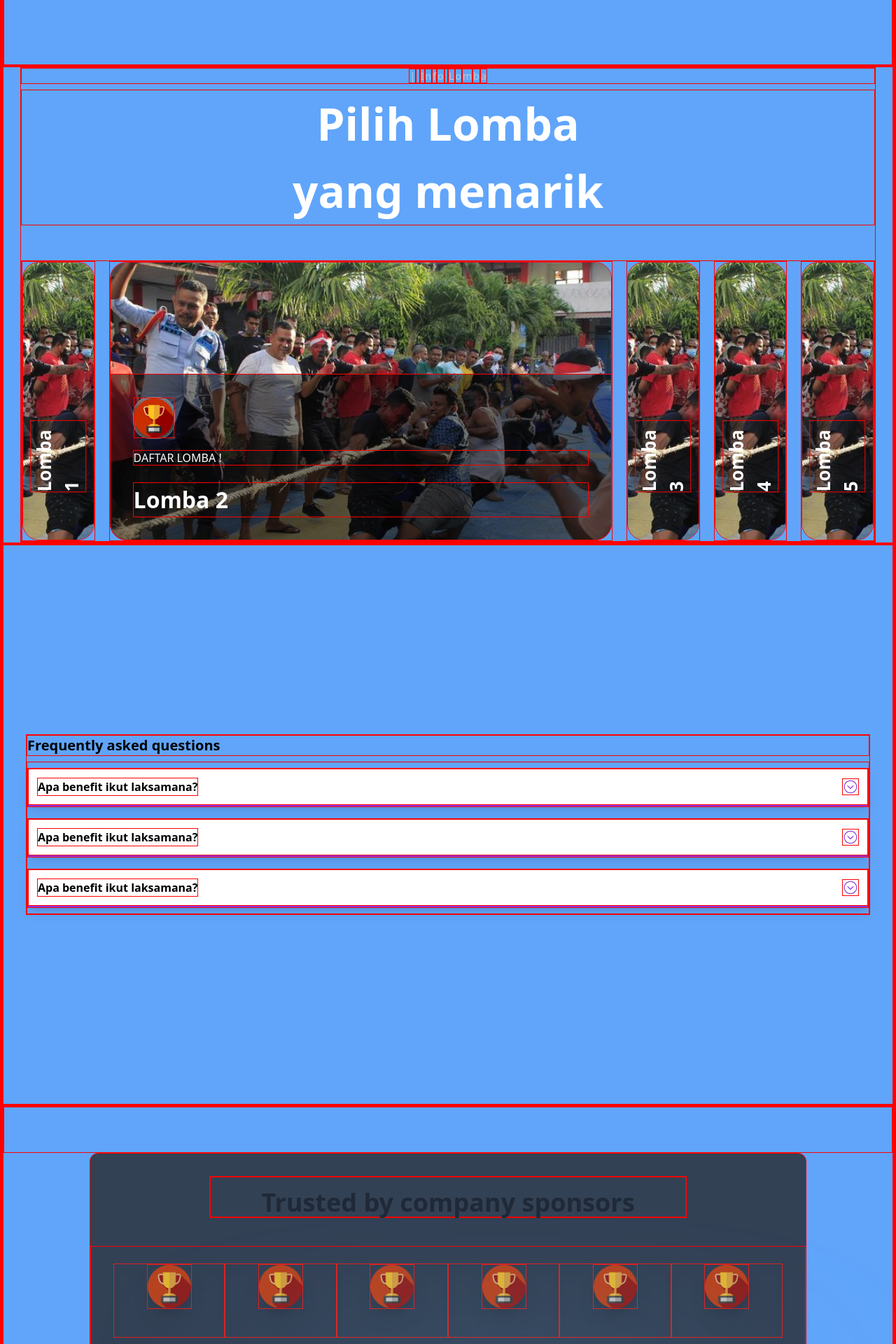
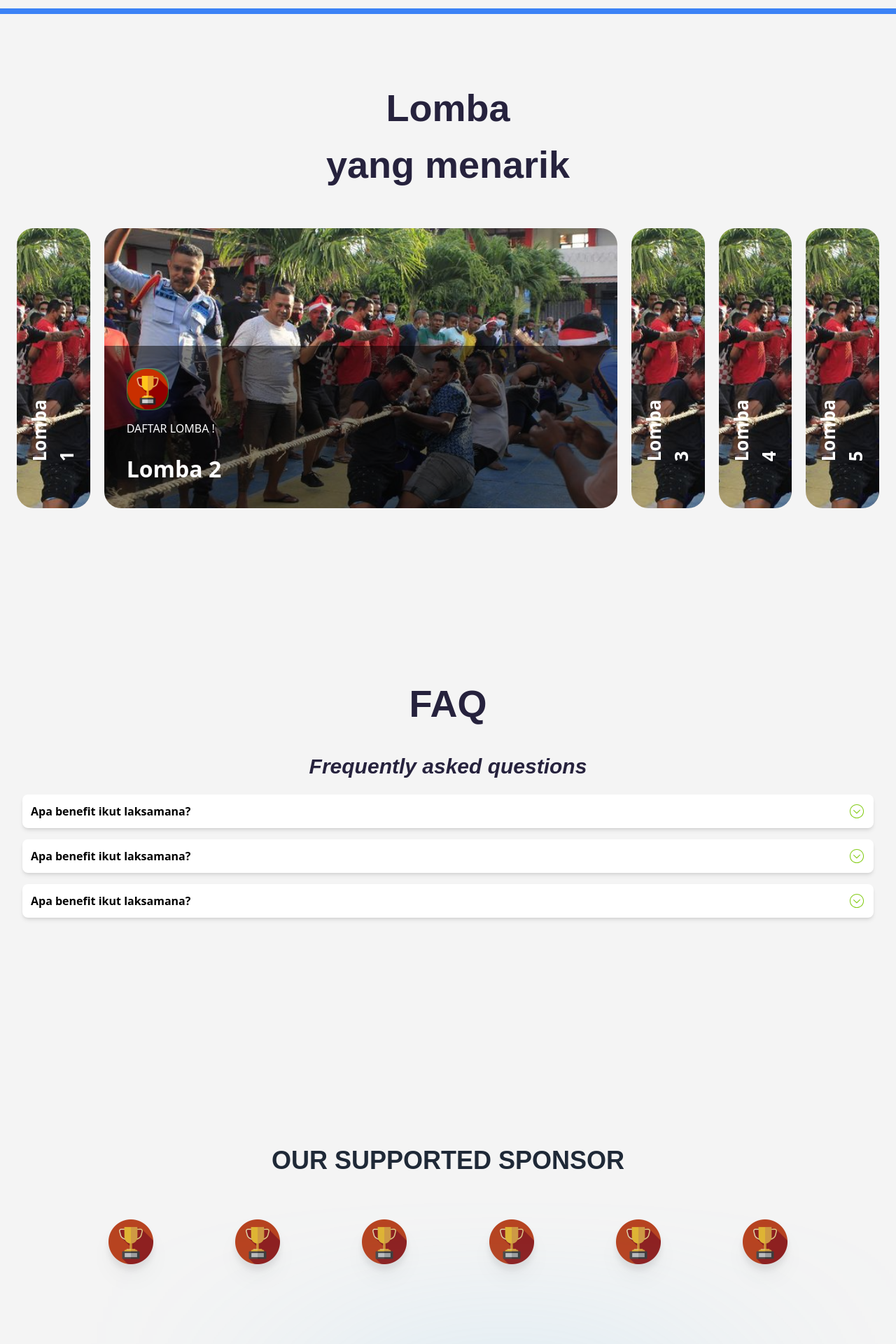
Before and after one commit to Ramasanjaya22/laksamanaugm23-landing, a Next.js app: page / in a window 1280 px wide. Shown: the part 780-2700 px from the top of the page at 70% size. Built offline with nearby package versions, Linux system fonts and the light colour scheme.

Commit message:
fixing layout

```diff
--- a/app/page.js
+++ b/app/page.js
@@ -15,7 +15,8 @@ export default function Home() {
   return (
     <>
       <motion.div className="progress-bar" style={{ scaleX }} />
-      <div className="snap-y snap-mandatory bg-blue-400">
+      <div className="snap-y snap-mandatory bg-[#F4F4F4]">
+
         <div className="sticky top-0 z-50">
           <Navbar />
         </div>
--- a/components/CustomTexts.js
+++ b/components/CustomTexts.js
@@ -3,25 +3,25 @@
 import { motion } from 'framer-motion';
 import { textContainer, textVariant2 } from '@/utils/motion';
 
-export const TypingText = ({ title, textStyles }) => (
-  <motion.p
-    variants={textContainer}
-    className={`font-normal text-[14px] text-secondary-white ${textStyles}`}
-  >
-    {Array.from(title).map((letter, index) => (
-      <motion.span variants={textVariant2} key={index}>
-        {letter === ' ' ? '\u00A0' : letter}
-      </motion.span>
-    ))}
-  </motion.p>
-);
+// export const TypingText = ({ title, textStyles }) => (
+//   <motion.p
+//     variants={textContainer}
+//     className={`font-normal text-[14px] text-secondary-white ${textStyles}`}
+//   >
+//     {Array.from(title).map((letter, index) => (
+//       <motion.span variants={textVariant2} key={index}>
+//         {letter === ' ' ? '\u00A0' : letter}
+//       </motion.span>
+//     ))}
+//   </motion.p>
+// );
 
 export const TitleText = ({ title, textStyles }) => (
   <motion.h2
     variants={textVariant2}
     initial="hidden"
     whileInView="show"
-    className={`mt-[8px] font-bold md:text-[64px] text-[40px] text-white ${textStyles}`}
+    className={`mt-[32px] font-bold md:text-[54px] text-primary-color text-[30px] gravitas-one ${textStyles}`}
   >
     {title}
   </motion.h2>
--- a/components/ExploreCard.js
+++ b/components/ExploreCard.js
@@ -9,7 +9,9 @@ import Image from "next/image";
 const ExploreCard = ({ id, imgUrl, title, index, active, handleClick }) => (
   <motion.div
     variants={fadeIn("right", "spring", index * 0.5, 0.75)}
-    className={`relative ${ active === id ? "lg:flex-[3.5] flex-[8]" : "lg:flex-[0.5] flex-[1]" } flex items-center justify-center min-w-[100px] h-[400px] transition-[flex] duration-[0.7s] ease-out-flex cursor-pointer`}
+    className={`relative ${
+      active === id ? "lg:flex-[3.5] flex-[8]" : "lg:flex-[0.5] flex-[1]"
+    } flex items-center justify-center min-w-[100px] h-[400px] transition-[flex] duration-[0.7s] ease-out-flex cursor-pointer`}
     onClick={() => handleClick(id)}
   >
     <Image
--- a/components/InfoLomba.js
+++ b/components/InfoLomba.js
@@ -18,11 +18,11 @@ const InfoLomba = () => {
         viewport={{ once: false, amount: 0.25 }}
         className={`${styles.innerWidth} mx-auto flex flex-col`}
       >
-        <TypingText title="| Info Lomba" textStyles="text-center" />
+        {/* <TypingText title="| Info Lomba" textStyles="text-center" /> */}
         <TitleText
           title={
             <>
-              Pilih Lomba <br className="md:block hidden" /> yang menarik
+              Lomba <br className="md:block hidden" /> yang menarik
             </>
           }
           textStyles="text-center"
--- a/components/Navbar.js
+++ b/components/Navbar.js
@@ -14,7 +14,7 @@ const Navbar = () => (
   >
     {/* <div className="absolute w-[50%] inset-0 gradient-01" /> */}
     <div className={`${styles.innerWidth} mx-auto flex justify-between`}>
-    <Image
+      <Image
         src="/logo-laksamana.png"
         alt="logo"
         width={200}
@@ -24,20 +24,19 @@ const Navbar = () => (
 
       {/* make a inline navbar */}
       <ul className="flex items-center">
-        <li className="mx-4 font-bold text-primary-color">
+        <li className="mx-10 text-xl genty-demo font-normal text-primary-color hover:text-[#96FF64] transition ease-in-out">
           <a href="#timeline">Timeline</a>
         </li>
-        <li className="mx-4 font-bold text-primary-color">
-          <a href="#lomba">Lomba</a>
+        <li className="mx-10 text-xl genty-demo font-normal text-primary-color hover:text-[#96FF64] transition ease-in-out">
+          <a href="#infolomba">Lomba</a>
         </li>
-        <li className="mx-4 font-bold text-primary-color">
+        <li className="mx-10 text-xl genty-demo font-normal text-primary-color hover:text-[#96FF64] transition ease-in-out">
           <a href="#FAQ">FAQ</a>
         </li>
-        <li className="mx-4 font-bold text-primary-color">
+        <li className="mx-10 text-xl genty-demo font-normal text-primary-color hover:text-[#96FF64] transition ease-in-out">
           <a href="#kontak">Kontak</a>
         </li>
-        </ul>
-
+      </ul>
     </div>
   </motion.nav>
 );
--- a/components/QandA.js
+++ b/components/QandA.js
@@ -1,14 +1,23 @@
-'use client'
+"use client";
 
 import React, { useState } from "react";
+import { TitleText } from "./CustomTexts";
 
 function QandA() {
   return (
-    <div className="flex justify-center items-center h-screen">
+    <div id="FAQ" className="flex justify-center items-center h-screen">
       <div className="w-full sm:w-10/12 md:w-full my-1 mx-8">
-        <h2 className="text-xl font-semibold mb-2">
-        Frequently asked questions
-        </h2>
+        {/* <h2 className="text-xl font-semibold mb-2">
+          Frequently asked questions
+        </h2> */}
+        <TitleText
+          title={
+            <>
+              FAQ <br className="md:block hidden" /> <spa className="italic text-3xl transition ease-out-flex">Frequently asked questions</spa>
+            </>
+          }
+          textStyles="text-center"
+        />
         <ul className="flex flex-col">
           <Accordion
             title="Apa benefit ikut laksamana?"
@@ -22,7 +31,6 @@ function QandA() {
             title="Apa benefit ikut laksamana?"
             content="Lorem ipsum dolor sit amet, consectetur adipiscing elit. Aenean consectetur ullamcorper risus non tempus. Nunc ac neque nunc. Integer bibendum feugiat tortor ut suscipit. Etiam eu urna non est iaculis cursus. Suspendisse potenti. Ut non venenatis ligula, eget congue tellus. In hac habitasse platea dictumst. Mauris commodo sapien nisi, sed consequat arcu pellentesque nec. Integer scelerisque fringilla vulputate. Cras nulla lectus, lobortis a dapibus sed, aliquam et mauris. Pellentesque vel porttitor tellus."
           />
-
         </ul>
       </div>
     </div>
@@ -47,21 +55,21 @@ const Accordion = ({ title, content }) => {
   };
 
   return (
-    <li className="bg-white my-2 shadow-lg">
+    <li className="bg-white my-2 rounded-lg shadow-md">
       <h2
         onClick={handleClick}
         className="flex flex-row justify-between items-center font-semibold p-3 cursor-pointer"
       >
         <span>{title}</span>
         <svg
-          className={`fill-current text-purple-700 h-6 w-6 transform transition-transform duration-500 ${handleRotate()}`}
+          className={`fill-current text-lime-500 h-6 w-6 transform transition-transform duration-500 ${handleRotate()}`}
           viewBox="0 0 20 20"
         >
           <path d="M13.962,8.885l-3.736,3.739c-0.086,0.086-0.201,0.13-0.314,0.13S9.686,12.71,9.6,12.624l-3.562-3.56C5.863,8.892,5.863,8.611,6.036,8.438c0.175-0.173,0.454-0.173,0.626,0l3.25,3.247l3.426-3.424c0.173-0.172,0.451-0.172,0.624,0C14.137,8.434,14.137,8.712,13.962,8.885 M18.406,10c0,4.644-3.763,8.406-8.406,8.406S1.594,14.644,1.594,10S5.356,1.594,10,1.594S18.406,5.356,18.406,10 M17.521,10c0-4.148-3.373-7.521-7.521-7.521c-4.148,0-7.521,3.374-7.521,7.521c0,4.147,3.374,7.521,7.521,7.521C14.148,17.521,17.521,14.147,17.521,10"></path>
         </svg>
       </h2>
       <div
-        className={`border-l-2 border-purple-600 overflow-hidden duration-500 transition-all ${handleToggle()}`}
+        className={`border-l-8 border-lime-400 overflow-hidden duration-500 transition-all ${handleToggle()}`}
       >
         <p className="p-3 text-gray-900">{content}</p>
       </div>
--- a/components/Sponsors.js
+++ b/components/Sponsors.js
@@ -4,12 +4,11 @@ import React from "react";
 
 function Sponsors() {
   return (
-    <div>
-      <div className="py-8"></div>
-      <div className="sm:max-w-5xl pt-8 rounded-xl bg-slate-700 mx-4 sm:mx-8 md:mx-auto">
+    <div className="py-16">
+      <div className="sm:max-w-6xl rounded-md pt-8 mx-4 sm:mx-8 md:mx-auto">
         <div className="w-11/12 sm:w-2/3 mx-auto mb-10">
-          <h1 className="focus:outline-none xl:text-4xl text-3xl text-center text-gray-800 font-extrabold pt-4">
-            Trusted by company sponsors
+          <h1 className="focus:outline-none xl:text-4xl gravitas-one text-3xl text-center text-gray-800 font-extrabold pt-4">
+            OUR SUPPORTED SPONSOR
           </h1>
         </div>
         <div className="sm:py-6 px-8 sm:24 flex flex-wrap items-center">
@@ -17,8 +16,8 @@ function Sponsors() {
             <Image
               className="focus:outline-none w-12 sm:w-16"
               src="/ikon-lomba.png"
-              width={32}
-              height={32}
+              width={100}
+              height={100}
               alt="Adidas"
               role="img"
             />
@@ -27,8 +26,8 @@ function Sponsors() {
             <Image
               className="focus:outline-none w-12 sm:w-16"
               src="/ikon-lomba.png"
-              width={32}
-              height={32}
+              width={100}
+              height={100}
               alt="Adidas"
               role="img"
             />
@@ -37,8 +36,8 @@ function Sponsors() {
             <Image
               className="focus:outline-none w-12 sm:w-16"
               src="/ikon-lomba.png"
-              width={32}
-              height={32}
+              width={100}
+              height={100}
               alt="Adidas"
               role="img"
             />
@@ -47,8 +46,8 @@ function Sponsors() {
             <Image
               className="focus:outline-none w-12 sm:w-16"
               src="/ikon-lomba.png"
-              width={32}
-              height={32}
+              width={100}
+              height={100}
               alt="Adidas"
               role="img"
             />
@@ -57,8 +56,8 @@ function Sponsors() {
             <Image
               className="focus:outline-none w-12 sm:w-16"
               src="/ikon-lomba.png"
-              width={32}
-              height={32}
+              width={100}
+              height={100}
               alt="Adidas"
               role="img"
             />
@@ -67,8 +66,8 @@ function Sponsors() {
             <Image
               className="focus:outline-none w-12 sm:w-16"
               src="/ikon-lomba.png"
-              width={32}
-              height={32}
+              width={100}
+              height={100}
               alt="Adidas"
               role="img"
             />
--- a/styles/globals.css
+++ b/styles/globals.css
@@ -10,10 +10,10 @@
   padding: 0;
   box-sizing: border-box;
   scroll-behavior: smooth;
-  border: red solid 1px;
+  /* border: red solid 1px; */
 }
 .progress-bar {
-  @apply fixed top-0 left-0 right-0 h-1 bg-red-500 transform origin-left;
+  @apply fixed bottom-0 left-0 right-0 h-2 bg-blue-500 transform origin-left;
 }
 
 .gravitas-one {
@@ -63,7 +63,7 @@
 }
 
 .glassmorphism {
-  background: rgba(255, 255, 255, 0.25);
+  background: rgba(60, 255, 0, 0.25);
   box-shadow: 0 8px 32px 0 rgba(31, 38, 135, 0.37);
   backdrop-filter: blur(4px);
   -webkit-backdrop-filter: blur(4px);
```
Also changed, not shown: utils/Noise.js (added, +68 -0 lines).
